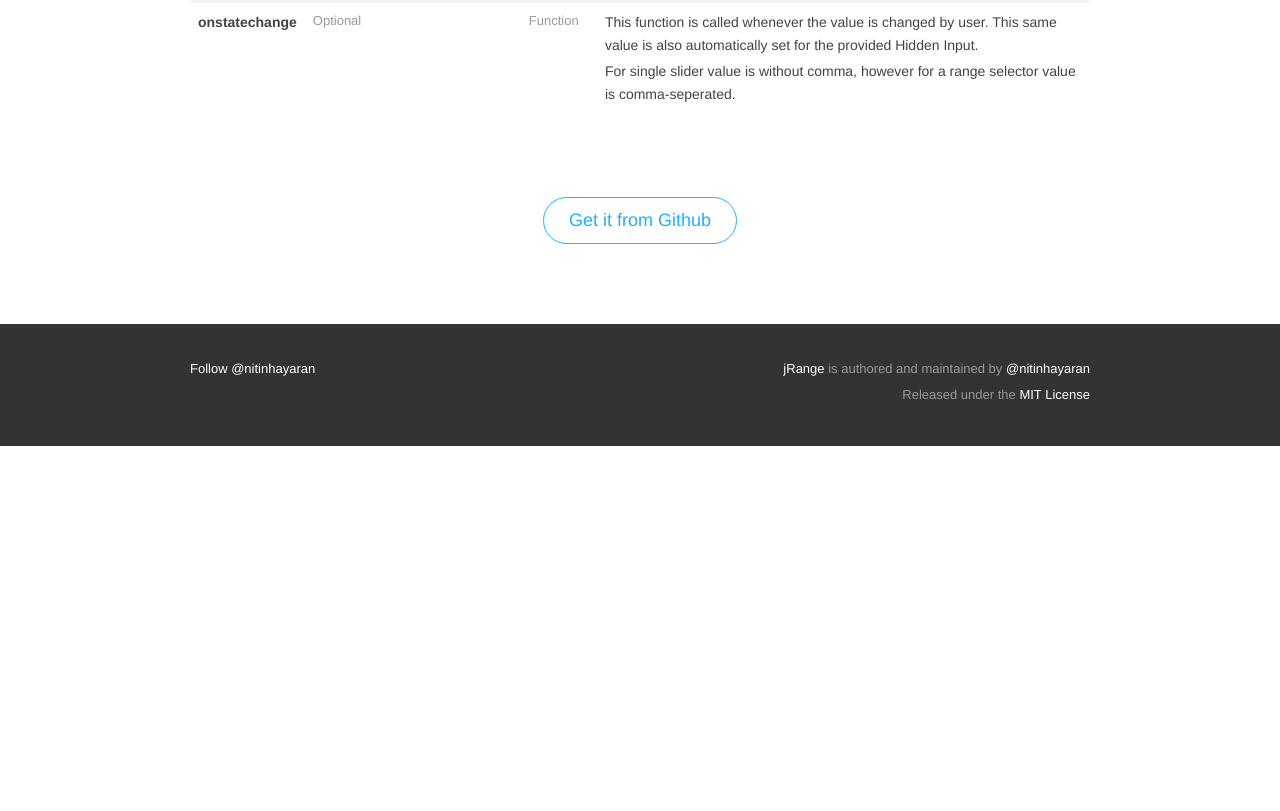
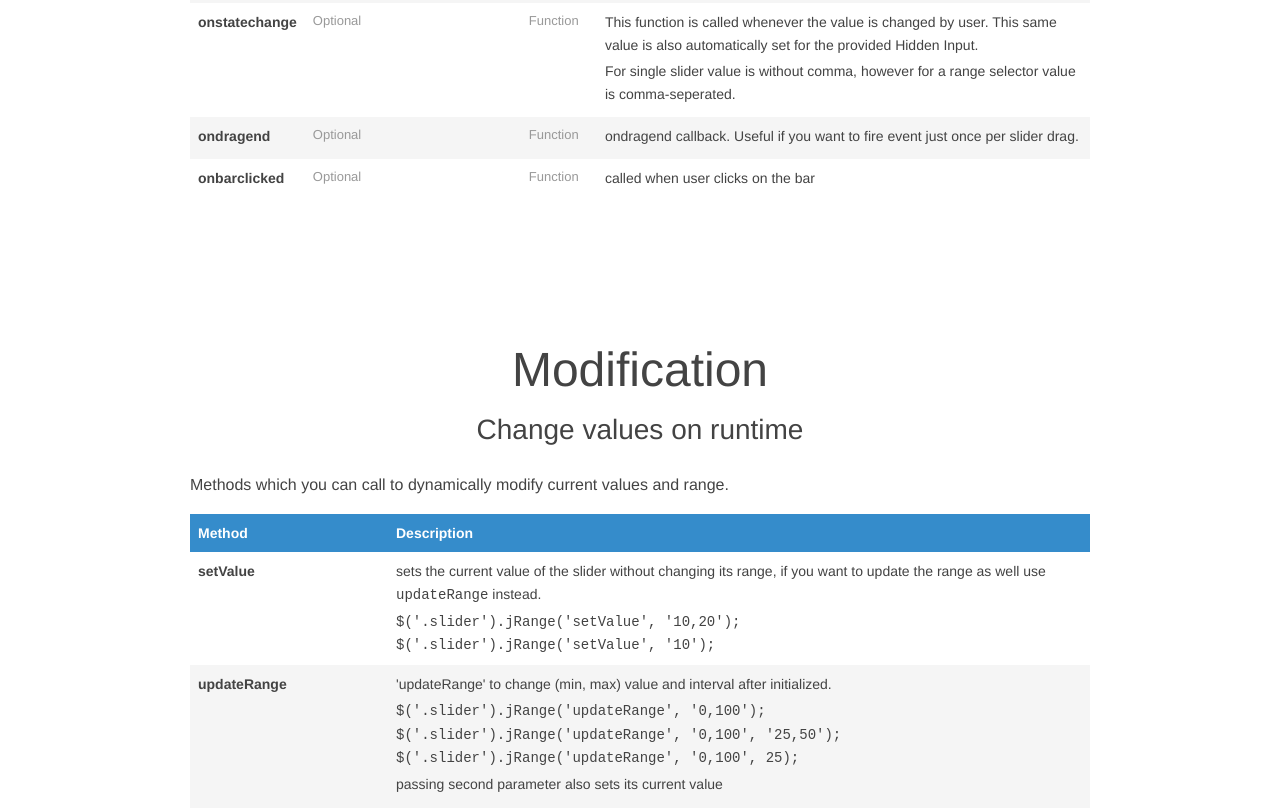
Before and after one commit to nitinhayaran/jRange, a website: page demo/index.html in a window 1280 px wide. Shown: the part 3118-3929 px from the top of the page. Before the commit the page ends 3564 px from the top, so only its background shows below. Drawn offline with nearby package versions, Linux system fonts and the light colour scheme; grey boxes are pictures that could not be loaded.

Commit message:
update docs

```diff
--- a/demo/index.html
+++ b/demo/index.html
@@ -213,7 +213,61 @@
                            <p>For single slider value is without comma, however for a range selector value is comma-seperated.</p>
                         </td>
                     </tr>
+                    <tr>
+                        <td>ondragend</td>
+                        <td>Optional</td>
+                        <td>Function</td>
+                        <td>
+                           <p>ondragend callback. Useful if you want to fire event just once per slider drag.</p>
+                        </td>
+                    </tr>
+                    <tr>
+                        <td>onbarclicked</td>
+                        <td>Optional</td>
+                        <td>Function</td>
+                        <td>
+                           <p>called when user clicks on the bar</p>
+                        </td>
+                    </tr>
                 </table>
+
+								<h2>Modification</h2>
+                <h3>Change values on runtime</h3>
+                <p>Methods which you can call to dynamically modify current values and range.
+                <table class="plugin-options" width='900'>
+										<tr>
+											<th width="150">Method</th>
+											<th></th>
+											<th></th>
+											<th>Description</th>
+										</tr>
+                    <tr>
+                        <td>setValue</td>
+												<td></td>
+												<td></td>
+                        <td>
+													<p>sets the current value of the slider without changing its range, if you want to update the range as well use <code>updateRange</code> instead.</p>
+													<code>
+														$('.slider').jRange('setValue', '10,20');<br>
+														$('.slider').jRange('setValue', '10');
+													</code>
+												</td>
+                    </tr>
+                    <tr>
+                        <td>updateRange</td>
+												<td></td>
+												<td></td>
+                        <td>
+													<p>'updateRange' to change (min, max) value and interval after initialized.</p>
+													<code>
+														$('.slider').jRange('updateRange', '0,100');<br>
+														$('.slider').jRange('updateRange', '0,100', '25,50');<br>
+														$('.slider').jRange('updateRange', '0,100', 25);
+													</code>
+													<p>passing second parameter also sets its current value</p>
+												</td>
+                    </tr>
+								</table>
 
                 <div class="footer">
                     <a href="https://github.com/nitinhayaran/jRange" class="large-github">Get it from Github</a>
```
